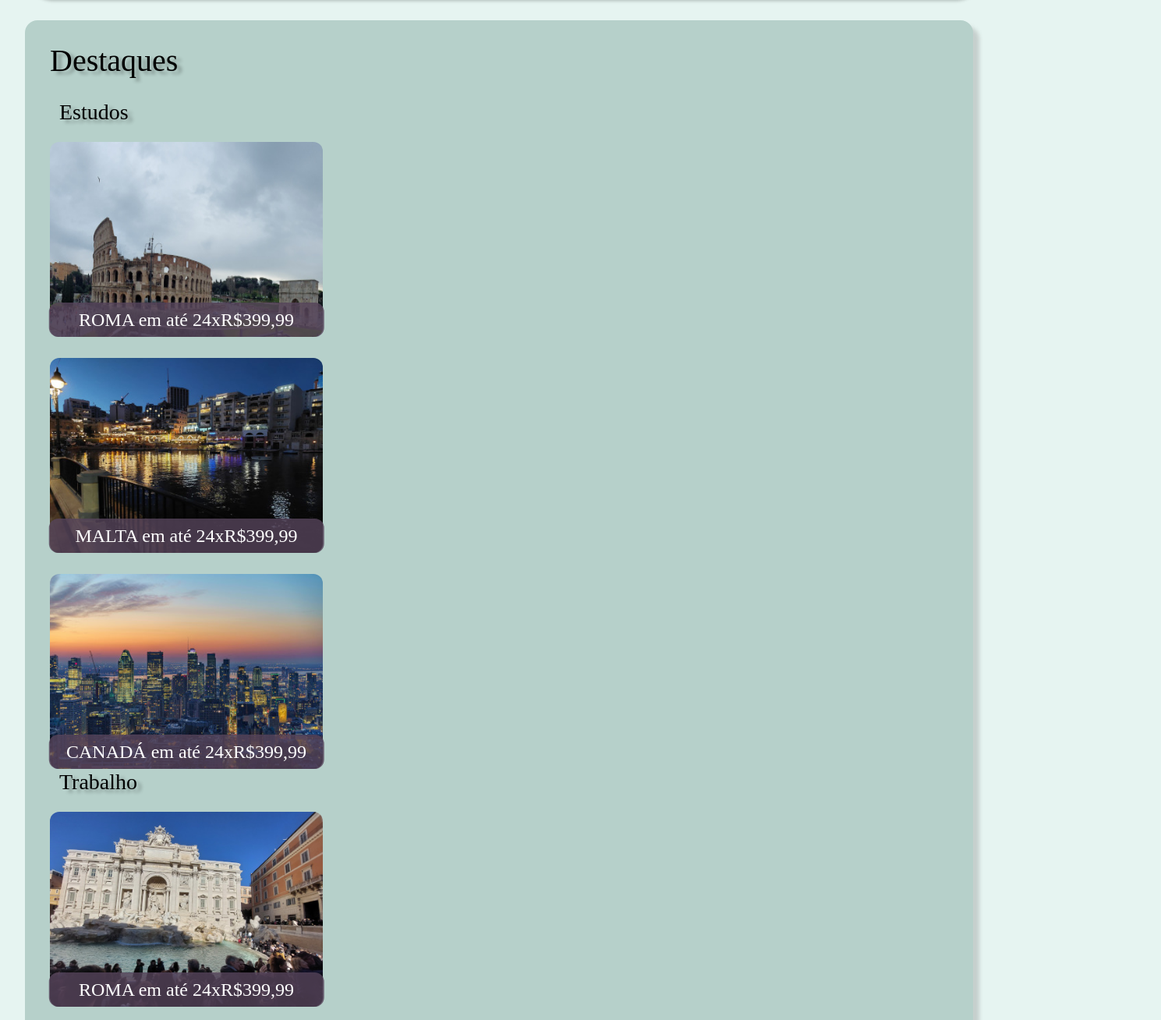
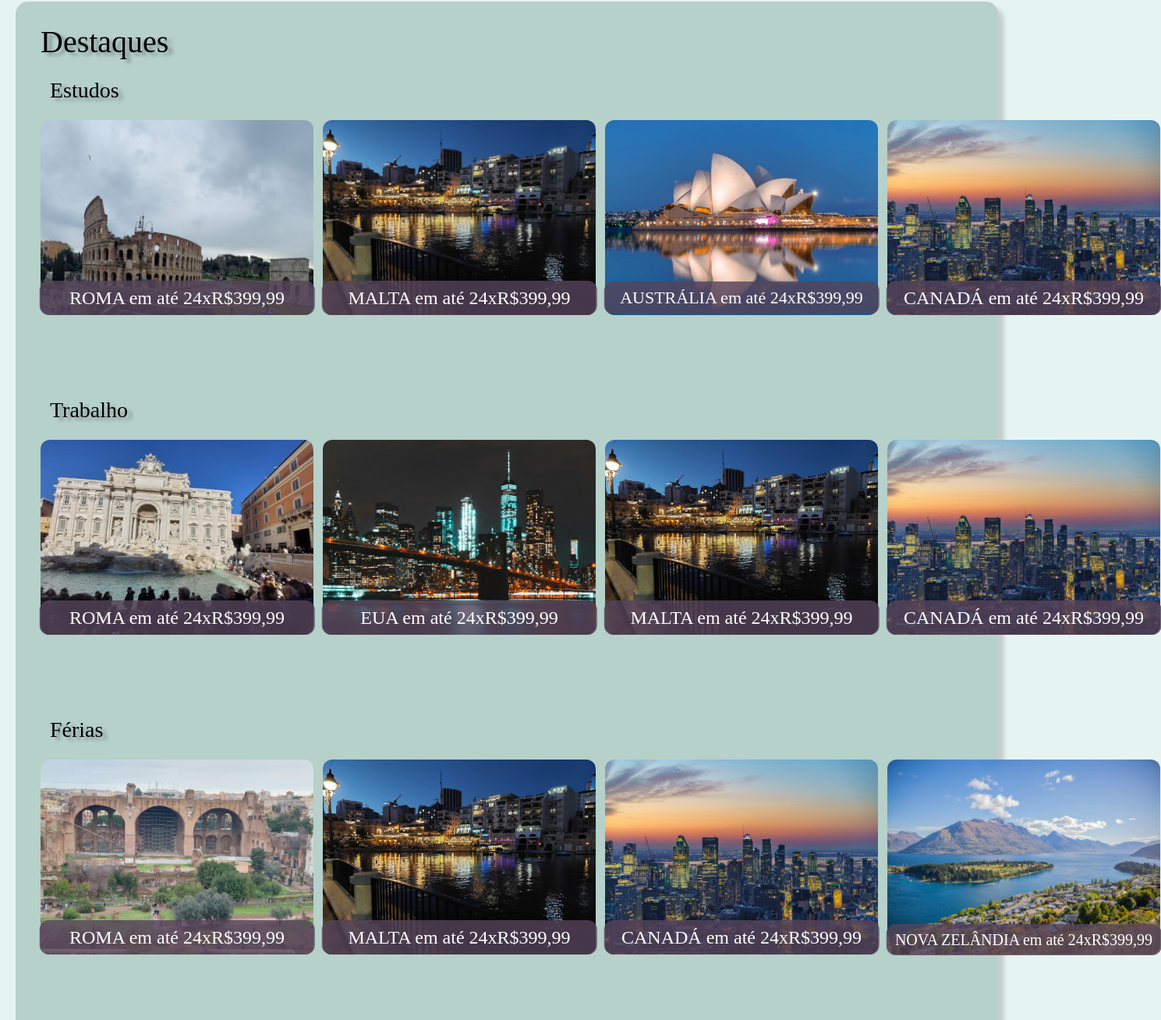
Before and after one commit to Lilianeplate/Fly-Way, a plain HTML site: page index.html in a window 1280 px wide. Shown: the part 674-1982 px from the top of the page at 78% size, 1489 px wide, since content can reach past the window. Drawn offline with Linux system fonts and the light colour scheme.

Commit message:
feat:destaques

```diff
--- a/index.html
+++ b/index.html
@@ -88,40 +88,56 @@
             <div class="estudos">
                 <span>Estudos</span> <br>
 
+                <div class="estudos_destaques">
                     <div class="roma">
                         <img src="src/img/novas_imagens/destaques/coliseo.jpg" alt="">
                         <a class= "texto" href="#">ROMA em até 24xR$399,99</a>
-                <div>
+                    </div>
 
                     <div class="malta">
                         <img src="src/img/novas_imagens/destaques/malta_noite.JPG" alt="">
                         <a class= "texto" href="#">MALTA em até 24xR$399,99</a>
-                <div>
+                    </div>
+
+                    <div class="australia">
+                        <img src="src/img/novas_imagens/destaques/australia.jpg" alt="">
+                        <a class= "texto" href="#">AUSTRÁLIA em até 24xR$399,99</a>
+                    </div>
 
                     <div class="canada">
                         <img src="src/img/novas_imagens/destaques/canada.jpg" alt="">
                         <a class= "texto" href="#">CANADÁ em até 24xR$399,99</a>
-                <div>
+                    </div>
+                </div>
 
             </div>
 
             <div class="trabalho">
                 <span>Trabalho</span> <br>
 
+                <div class="trabalho_destaques">
+
                     <div class="roma">
                         <img src="src/img/novas_imagens/destaques/fontana.jpg" alt="">
                         <a class= "texto" href="#">ROMA em até 24xR$399,99</a>
-                <div>
+                    </div>
+
+                    <div class="eua">
+                        <img src="src/img/novas_imagens/destaques/eua.jpg" alt="">
+                        <a class= "texto" href="#">EUA em até 24xR$399,99</a>
+                    </div>
 
                     <div class="malta">
                         <img src="src/img/novas_imagens/malta_noite.JPG" alt="">
                         <a class= "texto" href="#">MALTA em até 24xR$399,99</a>
-                <div>
+                    </div>
 
                     <div class="canada">
                         <img src="src/img/novas_imagens/destaques/canada.jpg" alt="">
                         <a class= "texto" href="#">CANADÁ em até 24xR$399,99</a>
-                <div>
+                    </div>
+
+                </div>
 
             </div>
 
@@ -129,20 +145,28 @@
             <div class="ferias">
                 <span>Férias</span> <br>
 
+                <div class="ferias_destaques">
                     <div class="roma">
                         <img src="src/img/novas_imagens/destaques/parque_coliseo.jpg" alt="">
                         <a class= "texto" href="#">ROMA em até 24xR$399,99</a>
-                <div>
+                    </div>
 
                     <div class="malta">
                         <img src="src/img/novas_imagens/malta_noite.JPG" alt="">
                         <a class= "texto" href="#">MALTA em até 24xR$399,99</a>
-                <div>
+                    </div>
 
                     <div class="canada">
                         <img src="src/img/novas_imagens/destaques/canada.jpg" alt="">
                         <a class= "texto" href="#">CANADÁ em até 24xR$399,99</a>
-                <div>
+                    </div>
+
+                    <div class="nova_zelandia">
+                        <img src="src/img/novas_imagens/destaques/nova_zelandia.jpg" alt="">
+                        <a class= "texto" href="#">NOVA ZELÂNDIA em até 24xR$399,99</a>
+                    </div>
+
+                </div>
 
         </div>
 
--- a/src/style.css
+++ b/src/style.css
@@ -176,7 +176,7 @@ header .menu {
     display: flex;
     max-width: 95%;
     padding: 30px 36px;
-    margin: 32px;
+    margin: 20px 12px 20px 20px;
     justify-content: center;
     align-items: center;
     gap: 16px;
@@ -252,11 +252,11 @@ header .menu {
     padding-top: 59px;
     flex-direction: column;
     justify-content: flex;
-    gap: 32px;
+    gap: 28px;
     border-radius: 16px;
     justify-content: baseline;
     align-items: center;
-    margin: auto 32px 30px 32px;
+    margin: auto auto 30px 20px;
     padding: 32px;
     background: #B6D0CA;
     max-width: 95%;
@@ -275,12 +275,52 @@ header .menu {
     font-weight: 400;
   }
 
-  .main_container .estudos {
+  .estudos_destaques {
+    display: flex;
+    gap: 12px;
+    flex-direction: row;
+    justify-content: space-between; /* Distribui as divs uniformemente */
+  }
+
+  .trabalho_destaques {
+    display: flex;
+    gap: 12px;
+    flex-direction: row;
+    justify-content: space-between; /* Distribui as divs uniformemente */
+  }
+
+  .ferias_destaques {
+    display: flex;
+    gap: 12px;
+    flex-direction: row;
+    justify-content: space-between; /* Distribui as divs uniformemente */
+  }
 
 
+
+  .main_container .estudos span {
+    color: #000;
+    text-align: left;
+    padding: 12px;
+    text-shadow: 6px 4pxx 4px rgba(0, 0, 0, 0.29);
+    font-family: Italiana;
+    font-size: 28px;
+    font-style: normal;
+    font-weight: 400;
   }
 
-  .main_container .estudos span {
+  .main_container .ferias span {
+    color: #000;
+    text-align: left;
+    padding: 12px;
+    text-shadow: 6px 4pxx 4px rgba(0, 0, 0, 0.29);
+    font-family: Italiana;
+    font-size: 28px;
+    font-style: normal;
+    font-weight: 400;
+  }
+
+  .main_container .trabalho span {
     color: #000;
     text-align: left;
     padding: 12px;
@@ -295,7 +335,7 @@ header .menu {
   .roma {
     margin-top: 24px;
     position: relative;
-    display: inline-block;
+
     border-radius: 32px;
     width: 350px;
     height: 330px;
@@ -312,7 +352,6 @@ header .menu {
     position: absolute;
     top: 69%;
     left: 50%;
-    display: inline;
     align-items: center;
     transform: translate(-50%, -50%);
     color: white;
@@ -323,10 +362,102 @@ header .menu {
     width: 95%;
   }
 
+
+  .australia {
+    margin-top: 24px;
+    position: relative;
+
+    border-radius: 32px;
+    width: 350px;
+    height: 330px;
+  }
+
+  .australia img {
+    border-radius: 12px;
+    width: 350px;
+    height: 250px;
+  }
+
+  .australia .texto {
+    border-radius: 12px;
+    position: absolute;
+    top: 69%;
+    left: 50%;
+    align-items: center;
+    transform: translate(-50%, -50%);
+    color: white;
+    font-size: 22px;
+    text-align: center;
+    background-color: rgba(86, 68, 91, 0.80);
+    padding: 10px;
+    width: 95%;
+  }
+
+
+  .eua {
+    margin-top: 24px;
+    position: relative;
+
+    border-radius: 32px;
+    width: 350px;
+    height: 330px;
+  }
+
+  .eua img {
+    border-radius: 12px;
+    width: 350px;
+    height: 250px;
+  }
+
+  .eua .texto {
+    border-radius: 12px;
+    position: absolute;
+    top: 69%;
+    left: 50%;
+    align-items: center;
+    transform: translate(-50%, -50%);
+    color: white;
+    font-size: 24px;
+    text-align: center;
+    background-color: rgba(86, 68, 91, 0.80);
+    padding: 10px;
+    width: 95%;
+  }
+
+  .nova_zelandia {
+    margin-top: 24px;
+    position: relative;
+
+    border-radius: 32px;
+    width: 350px;
+    height: 330px;
+  }
+
+  .nova_zelandia img {
+    border-radius: 12px;
+    width: 350px;
+    height: 250px;
+  }
+
+  .nova_zelandia .texto {
+    border-radius: 12px;
+    position: absolute;
+    top: 70%;
+    left: 50%;
+    align-items: center;
+    transform: translate(-50%, -50%);
+    color: white;
+    font-size: 20px;
+    text-align: center;
+    background-color: rgba(86, 68, 91, 0.80);
+    padding: 10px;
+    width: 95%;
+  }
+
   .malta {
     margin-top: 24px;
     position: relative;
-    display: inline-block;
+
     border-radius: 32px;
     width: 350px;
     height: 330px;
@@ -343,7 +474,7 @@ header .menu {
     position: absolute;
     top: 69%;
     left: 50%;
-    display: inline;
+
     align-items: center;
     transform: translate(-50%, -50%);
     color: white;
@@ -358,7 +489,7 @@ header .menu {
   .canada {
     margin-top: 24px;
     position: relative;
-    display: inline-block;
+
     border-radius: 32px;
     width: 350px;
     height: 330px;
@@ -375,7 +506,7 @@ header .menu {
     position: absolute;
     top: 69%;
     left: 50%;
-    display: inline;
+
     align-items: center;
     transform: translate(-50%, -50%);
     color: white;
```
Also changed, not shown: src/img/novas_imagens/australia.jpg (added), src/img/novas_imagens/destaques/australia.jpg (added), src/img/novas_imagens/destaques/eua.jpg (added), src/img/novas_imagens/destaques/nova_zelandia.jpg (added), 2 other files. Lines whose indentation alone changed are shown as unchanged.
